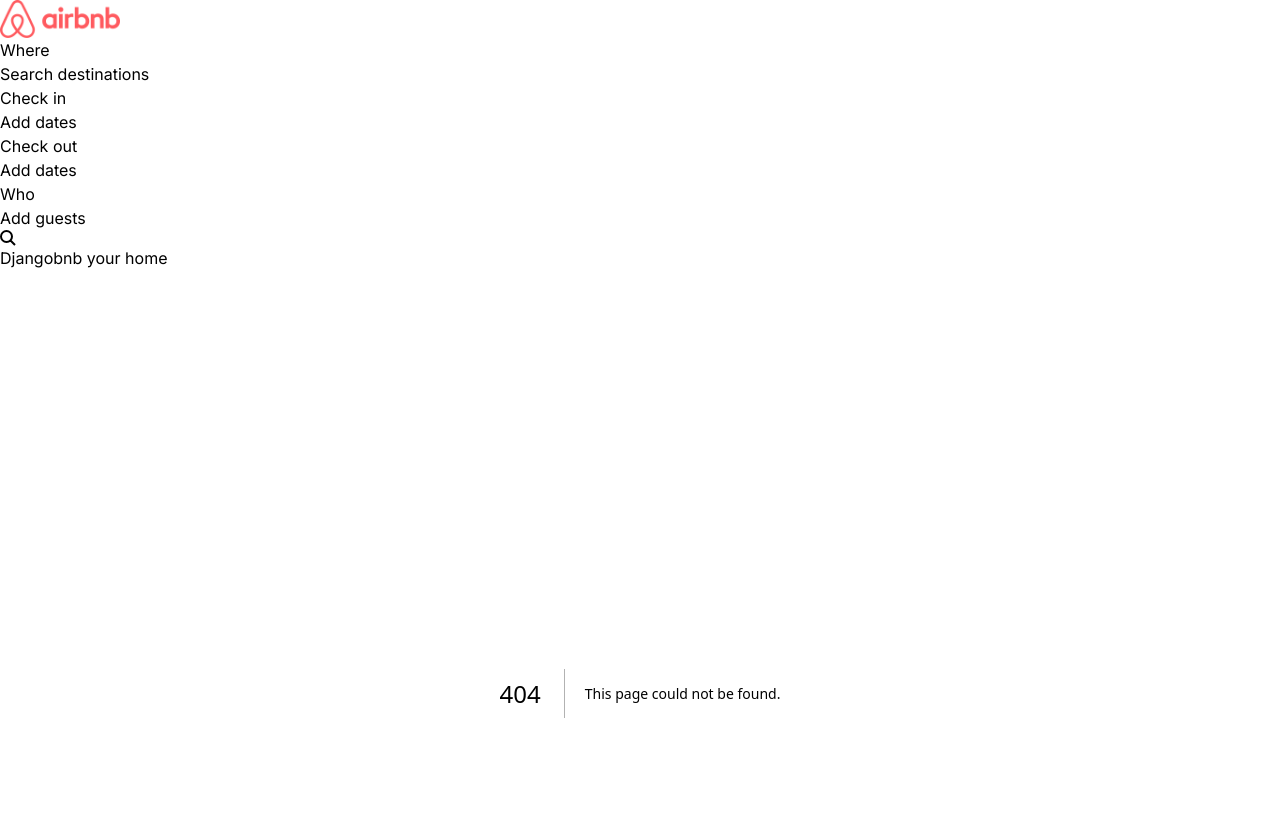
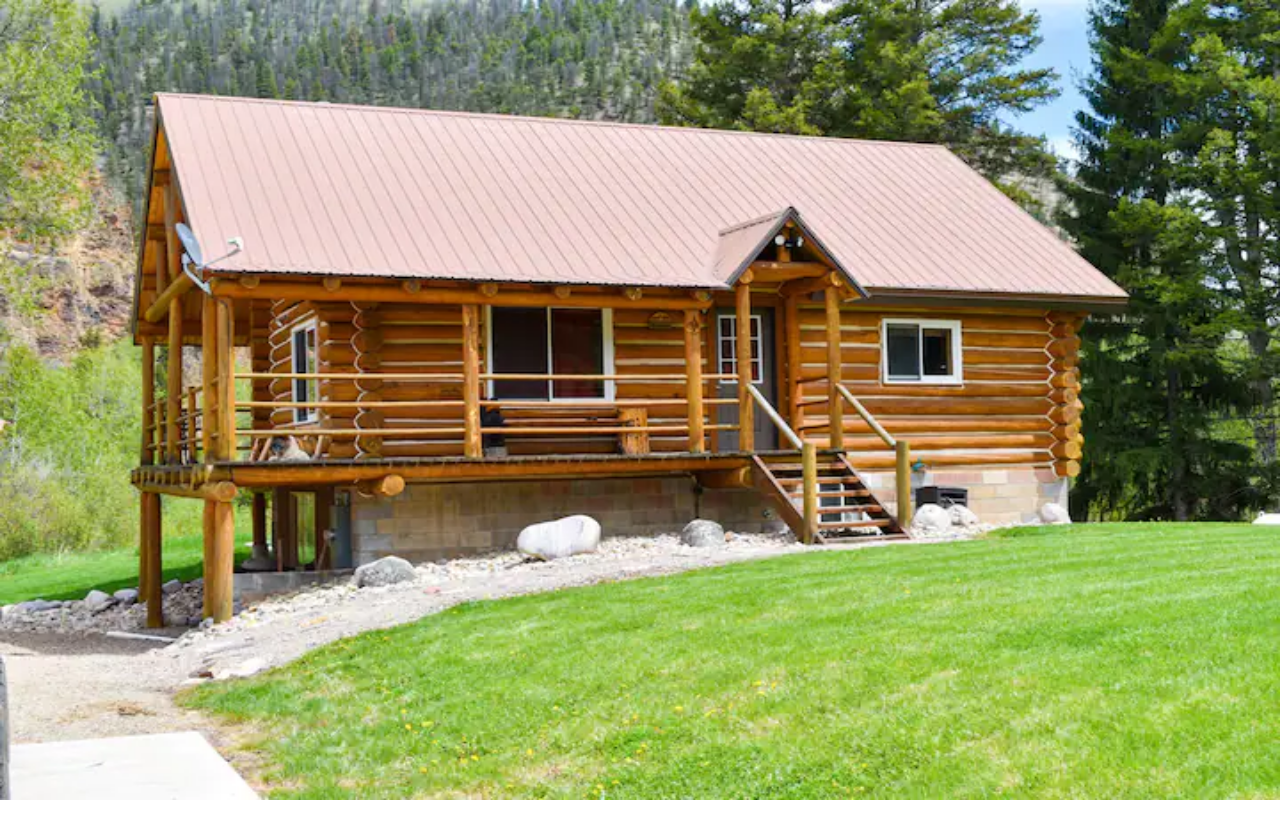
Before and after one commit to qianjun-ql/next-ql-bnb, a Next.js app: page /properties/1 in a window 1280 px wide. Before the commit this address had no page. Shown: the top 838 px of the page. After the commit the page ends 800 px from the top, so only its background shows below. Built offline with nearby package versions, Linux system fonts and the light colour scheme.

Commit message:
update property detail page

```diff
--- /dev/null
+++ b/app/components/properties/ReservationSidebar.tsx
@@ -0,0 +1,41 @@
+const ReservationSidebar = () => {
+  return (
+    <div className="p-6 col-span-2 rounded-xl border border-gray-300 shadow-xl">
+      <h2 className="mb-5 text-2xl">$441 CAD night</h2>
+      <div className="mb-6 p-3 border border-gray-400 rounded-xl">
+        <label className="mb-2 block font-bold text-xs">GUESTS</label>
+        <select className="w-full -ml-1 text-sm">
+          <option value="">1</option>
+          <option value="">2</option>
+          <option value="">3</option>
+          <option value="">4</option>
+        </select>
+      </div>
+
+      <div className="w-full mb-6 py-6 text-center text-white bg-airbnb hover:bg-airbnb-dark rounded-xl">
+        Reserve
+      </div>
+
+      <div className="mb-4 flex justify-between items-center underline text-md">
+        <p>$441 CAD x 5 nights</p>
+        <p>$800 CAD</p>
+      </div>
+
+      <div className="mb-4 flex justify-between items-center underline text-md">
+        <p>Djangobnb service fee</p>
+        <p>$100 CAD</p>
+      </div>
+      <div className="mb-6 flex justify-between items-center underline text-md">
+        <p>Tax</p>
+        <p>$100 CAD</p>
+      </div>
+      <hr />
+      <div className="mt-6 flex justify-between items-center underline font-bold">
+        <p>Total</p>
+        <p>$1000 CAD</p>
+      </div>
+    </div>
+  );
+};
+
+export default ReservationSidebar;
--- a/app/page.tsx
+++ b/app/page.tsx
@@ -3,7 +3,7 @@ import PropertyList from "./components/properties/PropertyList";
 
 export default function Home() {
   return (
-    <main className="max-w-[2000px] mx-auto px-6">
+    <main className="max-w-[2000px] mx-auto px-10">
       <Categories />
 
       <div className="mt-4 grid grid-cols-1 md:grid-cols-3 lg:grid-cols-6 gap-6">
--- /dev/null
+++ b/app/properties/[id]/page.tsx
@@ -0,0 +1,55 @@
+import ReservationSidebar from "@/app/components/properties/ReservationSidebar";
+import Image from "next/image";
+
+const PropertyDetailPage = () => {
+  return (
+    <div className="max-w-[2000px] mx-auto px-10">
+      <div className="w-full h-[64vh] mb-8 overflow-hidden rounded-xl relative">
+        <Image
+          fill
+          src="/cabin_1.webp"
+          className="object-cover w-full h-full"
+          alt=""
+        />
+      </div>
+      <div className=" grid grid-cols-1 md:grid-cols-5 gap-4">
+        <div className="pr-6 col-span-3">
+          <h1 className="mb-1 text-xl">Property Name</h1>
+          {/* <span className="mb-6 block text-lg text-gray-600">6 guests</span> */}
+          <ul className="mb-6 flex text-md  text-gray-600 list-none space-x-1">
+            <li>6 guests</li>
+            <li className="before:content-['•'] before:mr-1">4 bedrooms</li>
+            <li className="before:content-['•'] before:mr-1">5 beds</li>
+            <li className="before:content-['•'] before:mr-1">2 baths</li>
+          </ul>
+
+          <hr />
+
+          <div className="py-6 flex items-center space-x-4">
+            <Image
+              src="/Airbnb_Logo.png"
+              width={40}
+              height={40}
+              className="rounded-full"
+              alt=""
+            />
+            <div className="flex flex-col">
+              <p>Hosted by Qianjun</p>
+              <p className="text-gray-400 text-sm">4 years hosting</p>
+            </div>
+          </div>
+          <hr />
+          <div className="mt-6 text-lg">
+            Lorem ipsum dolor sit amet consectetur, adipisicing elit. Iusto nam
+            blanditiis maiores commodi veritatis sapiente dolores explicabo
+            cupiditate corrupti omnis animi, non repudiandae laudantium
+            voluptatum accusantium. Quasi sint repudiandae quisquam.
+          </div>
+        </div>
+        <ReservationSidebar />
+      </div>
+    </div>
+  );
+};
+
+export default PropertyDetailPage;
```
Also changed, not shown: app/components/Categories.tsx (+8 -8 lines).
